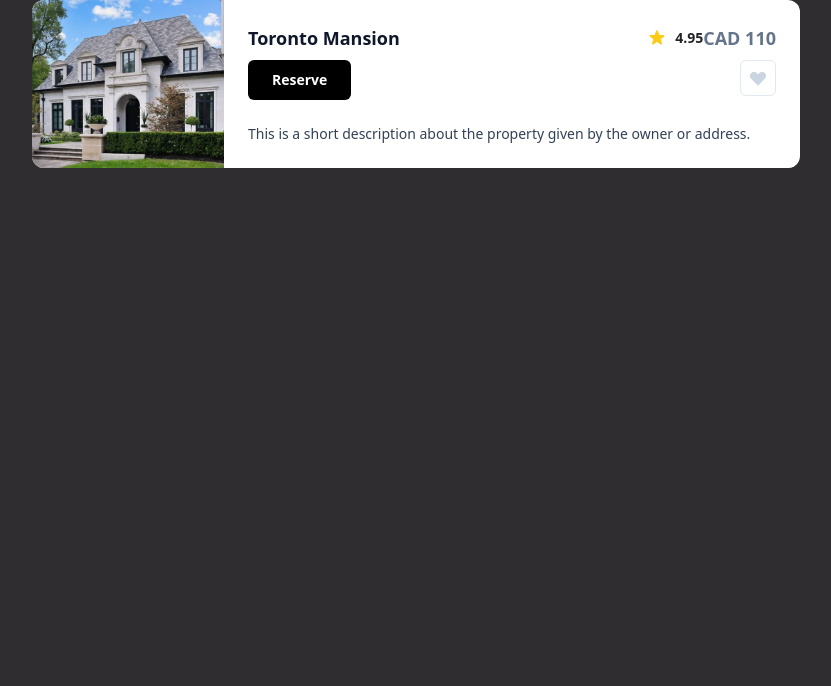
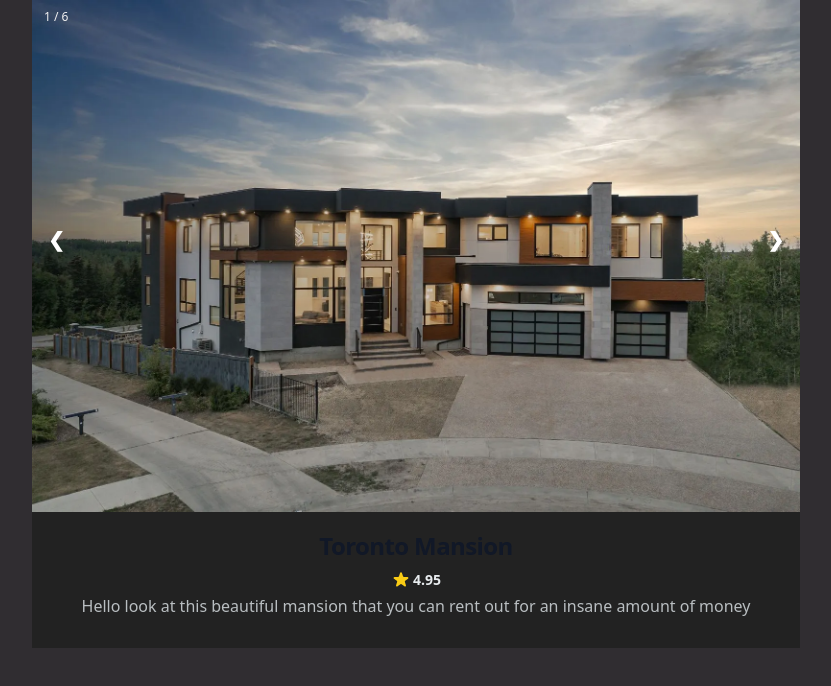
Before and after one commit to Affixrevy/Restify_Project, a website: page src/property_page/property_user.html in a window 1280 px wide. Shown: the whole page, without its empty margins (224-1055 px from the left). Drawn offline with Linux system fonts and the light colour scheme.

Commit message:
Added Gallery for the property page

```diff
--- a/src/input.css
+++ b/src/input.css
@@ -1,3 +1,90 @@
 @tailwind base;
 @tailwind components;
 @tailwind utilities;
+
+* {
+    box-sizing: border-box;
+  }
+
+  /* Position the image container (needed to position the left and right arrows) */
+  .container {
+    position: relative;
+  }
+
+  /* Hide the images by default */
+  .mySlides {
+    display: none;
+  }
+
+  /* Add a pointer when hovering over the thumbnail images */
+  .cursor {
+    cursor: pointer;
+  }
+
+  /* Next & previous buttons */
+  .prev,
+  .next {
+    cursor: pointer;
+    position: absolute;
+    top: 40%;
+    width: auto;
+    padding: 16px;
+    margin-top: -50px;
+    color: white;
+    font-weight: bold;
+    font-size: 20px;
+    border-radius: 0 3px 3px 0;
+    user-select: none;
+    -webkit-user-select: none;
+  }
+
+  /* Position the "next button" to the right */
+  .next {
+    right: 0;
+    border-radius: 3px 0 0 3px;
+  }
+
+  /* On hover, add a black background color with a little bit see-through */
+  .prev:hover,
+  .next:hover {
+    background-color: rgba(0, 0, 0, 0.8);
+  }
+
+  /* Number text (1/3 etc) */
+  .numbertext {
+    color: #f2f2f2;
+    font-size: 12px;
+    padding: 8px 12px;
+    position: absolute;
+    top: 0;
+  }
+
+  /* Container for image text */
+  .caption-container {
+    text-align: center;
+    background-color: #222;
+    padding: 2px 16px;
+    color: white;
+  }
+
+  .row:after {
+    content: "";
+    display: table;
+    clear: both;
+  }
+
+  /* Six columns side by side */
+  .column {
+    float: left;
+    width: 16.66%;
+  }
+
+  /* Add a transparency effect for thumnbail images */
+  .demo {
+    opacity: 0.6;
+  }
+
+  .active,
+  .demo:hover {
+    opacity: 1;
+  }
--- a/src/property_page/property_user.html
+++ b/src/property_page/property_user.html
@@ -7,45 +7,91 @@
     <title>Property Page</title>
     <link rel="stylesheet" href="../../dist/output.css">
 </head>
-<body class="bg-BACKGROUND_COLOR_1">
-    <main class="flex items-center justify-center w-full BACKGROUND_COLOR_2">
-        <div class="flex font-sans bg-white rounded-xl w-3/5">
-            <div class="flex-none w-48 relative">
-              <img src="../../assets/img/property.png" alt="" class="absolute inset-0 w-full h-full object-cover rounded-l-xl" loading="lazy" />
+<body class="bg-BACKGROUND_COLOR_1 flex flex-col items-center justify-center">
+    <!-- Container for the image gallery -->
+    <div class="container w-3/5">
+
+      <!-- Full-width images with number text -->
+      <div class="mySlides">
+          <div class="numbertext">1 / 6</div>
+              <img src="../../assets/img/mansion/mansion.webp" style="width:100%">
+          </div>
+
+          <div class="mySlides">
+            <div class="numbertext">2 / 6</div>
+              <img src="../../assets/img/mansion/living.webp" style="width:100%">
+          </div>
+
+          <div class="mySlides">
+            <div class="numbertext">3 / 6</div>
+              <img src="../../assets/img/mansion/kitchen.webp" style="width:100%">
+          </div>
+
+          <div class="mySlides">
+            <div class="numbertext">4 / 6</div>
+              <img src="../../assets/img/mansion/sun.webp" style="width:100%">
+          </div>
+
+          <div class="mySlides">
+            <div class="numbertext">5 / 6</div>
+              <img src="../../assets/img/mansion/washroom.webp" style="width:100%">
+          </div>
+
+          <div class="mySlides">
+            <div class="numbertext">6 / 6</div>
+              <img src="../../assets/img/mansion/bedroom.webp" style="width:100%">
+          </div>
+
+      <!-- Next and previous buttons -->
+      <a class="prev" onclick="plusSlides(-1)">&#10094;</a>
+      <a class="next" onclick="plusSlides(1)">&#10095;</a>
+
+      <!-- Image text -->
+      <div class="caption-container">
+        <p id="caption">
+          <div class="flex flex-col justify-between items-center p-4 leading-normal">
+            <h5 class="mb-2 text-2xl font-bold tracking-tight text-gray-900 dark:text-FONT_COLOR_1">Toronto Mansion</h5>
+            <div class="flex mb-1">
+              <svg aria-hidden="true" class="w-5 h-5 text-yellow-400" fill="currentColor" viewBox="0 0 20 20" xmlns="http://www.w3.org/2000/svg"><title>Rating star</title><path d="M9.049 2.927c.3-.921 1.603-.921 1.902 0l1.07 3.292a1 1 0 00.95.69h3.462c.969 0 1.371 1.24.588 1.81l-2.8 2.034a1 1 0 00-.364 1.118l1.07 3.292c.3.921-.755 1.688-1.54 1.118l-2.8-2.034a1 1 0 00-1.175 0l-2.8 2.034c-.784.57-1.838-.197-1.539-1.118l1.07-3.292a1 1 0 00-.364-1.118L2.98 8.72c-.783-.57-.38-1.81.588-1.81h3.461a1 1 0 00.951-.69l1.07-3.292z"></path></svg>
+              <p class="ml-0.5 text-sm font-bold text-FONT_COLOR_1">4.95</p>
             </div>
-            <form class="flex-auto p-6">
-              <div class="flex flex-wrap">
-                <h1 class="flex-auto text-lg font-semibold text-slate-900">
-                  Toronto Mansion
-                </h1>
-                <div class="flex items-center">
-                    <svg aria-hidden="true" class="w-5 h-5 text-yellow-400" fill="currentColor" viewBox="0 0 20 20" xmlns="http://www.w3.org/2000/svg"><title>Rating star</title><path d="M9.049 2.927c.3-.921 1.603-.921 1.902 0l1.07 3.292a1 1 0 00.95.69h3.462c.969 0 1.371 1.24.588 1.81l-2.8 2.034a1 1 0 00-.364 1.118l1.07 3.292c.3.921-.755 1.688-1.54 1.118l-2.8-2.034a1 1 0 00-1.175 0l-2.8 2.034c-.784.57-1.838-.197-1.539-1.118l1.07-3.292a1 1 0 00-.364-1.118L2.98 8.72c-.783-.57-.38-1.81.588-1.81h3.461a1 1 0 00.951-.69l1.07-3.292z"></path></svg>
-                    <p class="ml-2 text-sm font-bold text-TEXT_FIELD_COLOR">4.95</p>
-                </div>
-                <div class="text-lg font-semibold text-slate-500">
-                  CAD 110
-                </div>
-                <div class="w-full flex-none text-sm font-medium text-slate-700 mt-2">
+            <p class="mb-3 font-normal text-FONT_COLOR_2 dark:text-FONT_COLOR_1">Hello look at this beautiful mansion that you can rent out for an insane amount of money</p>
+        </div>
+        </p>
+      </div>
+    </div>
 
-                </div>
-              </div>
-              <div class="flex space-x-4 mb-6 text-sm font-medium">
-                <div class="flex-auto flex space-x-4">
-                  <button class="h-10 px-6 font-semibold rounded-md bg-black text-white" type="submit">
-                    Reserve
-                  </button>
-                </div>
-                <button class="flex-none flex items-center justify-center w-9 h-9 rounded-md text-slate-300 border border-slate-200" type="button" aria-label="Like">
-                  <svg width="20" height="20" fill="currentColor" aria-hidden="true">
-                    <path fill-rule="evenodd" clip-rule="evenodd" d="M3.172 5.172a4 4 0 015.656 0L10 6.343l1.172-1.171a4 4 0 115.656 5.656L10 17.657l-6.828-6.829a4 4 0 010-5.656z" />
-                  </svg>
-                </button>
-              </div>
-              <p class="text-sm text-slate-700">
-                This is a short description about the property given by the owner or address.
-              </p>
-            </form>
-        </div>
-    </main>
+    <script>
+      let slideIndex = 1;
+      showSlides(slideIndex);
+
+      // Next/previous controls
+      function plusSlides(n) {
+        showSlides(slideIndex += n);
+      }
+
+      // Thumbnail image controls
+      function currentSlide(n) {
+        showSlides(slideIndex = n);
+      }
+
+      function showSlides(n) {
+        let i;
+        let slides = document.getElementsByClassName("mySlides");
+        let dots = document.getElementsByClassName("demo");
+        let captionText = document.getElementById("caption");
+        if (n > slides.length) {slideIndex = 1}
+        if (n < 1) {slideIndex = slides.length}
+        for (i = 0; i < slides.length; i++) {
+          slides[i].style.display = "none";
+        }
+        for (i = 0; i < dots.length; i++) {
+          dots[i].className = dots[i].className.replace(" active", "");
+        }
+        slides[slideIndex-1].style.display = "block";
+        dots[slideIndex-1].className += " active";
+        captionText.innerHTML = dots[slideIndex-1].alt;
+      }
+    </script>
 </body>
 </html>
```
Also changed, not shown: assets/img/mansion/bedroom.webp (added), assets/img/mansion/kitchen.webp (added), assets/img/mansion/living.webp (added), assets/img/mansion/mansion.webp (added), assets/img/mansion/sun.webp (added), assets/img/mansion/washroom.webp (added), dist/output.css.
